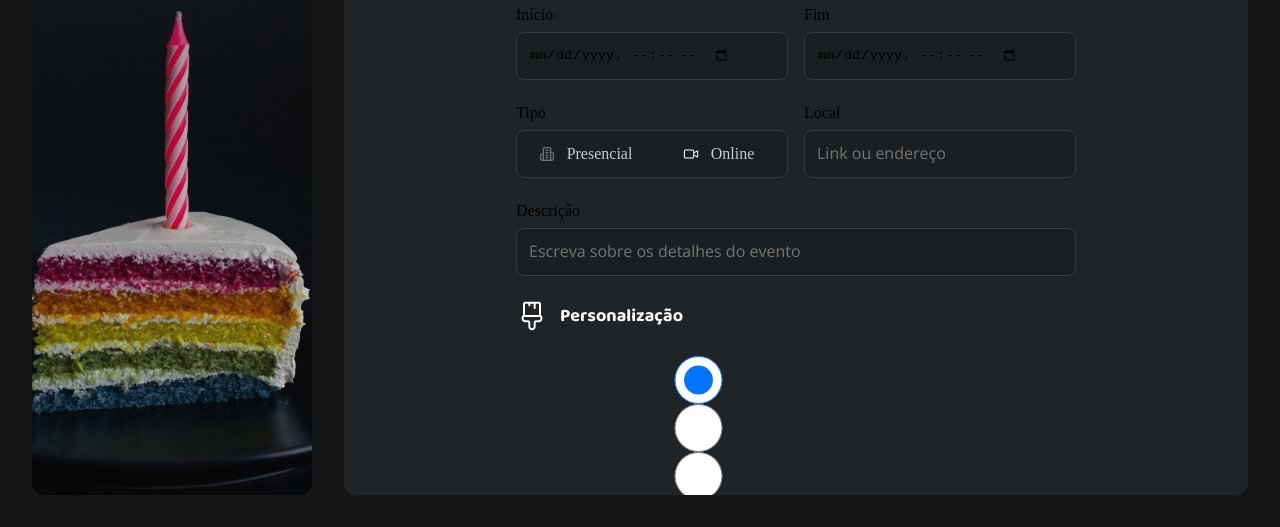
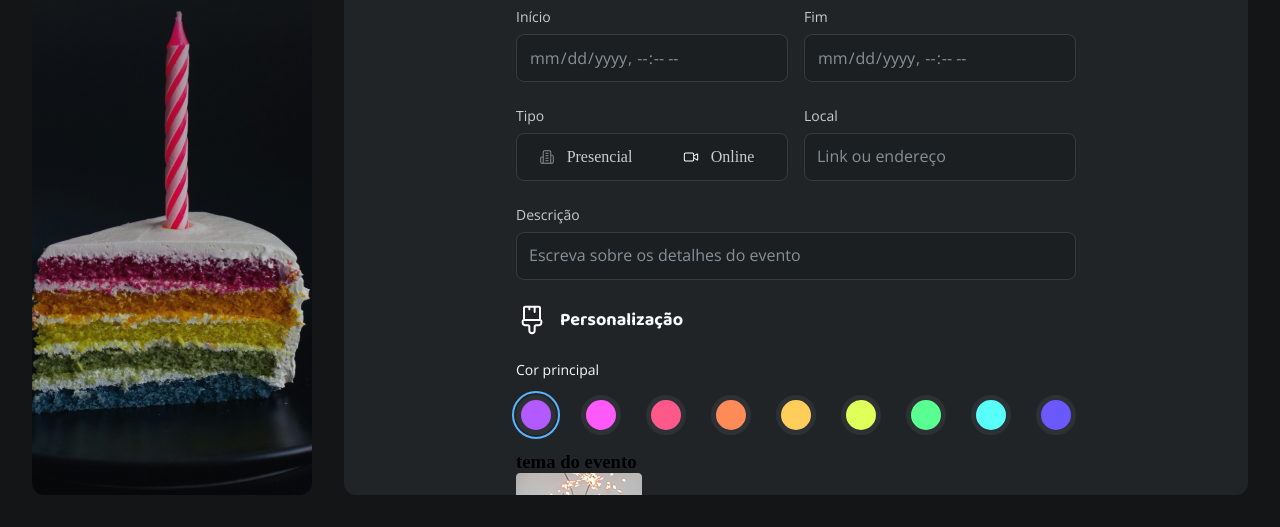
Before and after one commit to cAlbertoRodrigues/invitation-form, a plain HTML site: page index.html in a window 1280 px wide. Shown: the part 273-800 px from the top of the page. Drawn offline with nearby package versions, Linux system fonts and the light colour scheme.

Commit message:
Styling a Custom Fieldset

```diff
--- a/index.html
+++ b/index.html
@@ -34,12 +34,12 @@
                     <div class="row-2">
                         <div class="field">
                         <label for="inicio">Início</label>
-                        <input id="inicio" type="datetime-local" placeholder="DD/MM/AAAA, --:--">
+                        <input id="inicio" type="datetime-local">
                      </div>
 
                         <div class="field">
                         <label for="fim">Fim</label>
-                        <input id="fim" type="datetime-local" placeholder="DD/MM/AAAA, --:--">
+                        <input id="fim" type="datetime-local">
                         </div>
                     </div>
 
@@ -80,44 +80,42 @@
                 <div class="container">
                         <img src="assets/icons/paintbrush.svg" alt="">
                         <span>Personalização</span>
+
                         </div>
 
                 <fieldset>
 
                     <div class="color-btn">
+                        <h3>Cor principal</h3>
+                        <div>
+                            <input type="radio" name="primary" id="c1" checked>
+                            <label for="c1" aria-label="Roxo"></label>
 
-                        <div>
-                            <input type="radio" name="primary" id="c1" value="#60a5fa" checked>
-                            <label for="c1" style="--swatch:#60a5fa" aria-label="Azul claro"></label>
+                            <input type="radio" name="primary" id="c2">
+                            <label for="c2" aria-label="Fúcsia"></label>
 
-                            <input type="radio" name="primary" id="c2" value="#6366f1">
-                            <label for="c2" style="--swatch:#6366f1" aria-label="Índigo"></label>
+                            <input type="radio" name="primary" id="c3">
+                            <label for="c3" aria-label="Rosa"></label>
 
-                            <input type="radio" name="primary" id="c3" value="#a855f7">
-                            <label for="c3" style="--swatch:#a855f7" aria-label="Roxo"></label>
+                            <input type="radio" name="primary" id="c4">
+                            <label for="c4" aria-label="Laranja"></label>
 
-                            <input type="radio" name="primary" id="c4" value="#ec4899">
-                            <label for="c4" style="--swatch:#ec4899" aria-label="Magenta"></label>
+                            <input type="radio" name="primary" id="c5">
+                            <label for="c5" aria-label="Amarelo"></label>
 
-                            <input type="radio" name="primary" id="c5" value="#f43f5e">
-                            <label for="c5" style="--swatch:#f43f5e" aria-label="Vermelho"></label>
+                            <input type="radio" name="primary" id="c6">
+                            <label for="c6" aria-label="Lima"></label>
 
-                            <input type="radio" name="primary" id="c6" value="#f97316">
-                            <label for="c6" style="--swatch:#f97316" aria-label="Laranja"></label>
+                            <input type="radio" name="primary" id="c7">
+                            <label for="c7" aria-label="Verde"></label>
 
-                            <input type="radio" name="primary" id="c7" value="#fbbf24">
-                            <label for="c7" style="--swatch:#fbbf24" aria-label="Amarelo"></label>
+                            <input type="radio" name="primary" id="c8">
+                            <label for="c8" aria-label="Ciano"></label>
 
-                            <input type="radio" name="primary" id="c8" value="#a3e635">
-                            <label for="c8" style="--swatch:#a3e635" aria-label="Lima"></label>
-
-                            <input type="radio" name="primary" id="c9" value="#34d399">
-                            <label for="c9" style="--swatch:#34d399" aria-label="Verde"></label>
-
-                            <input type="radio" name="primary" id="c10" value="#22d3ee">
-                            <label for="c10" style="--swatch:#22d3ee" aria-label="Ciano"></label>
+                            <input type="radio" name="primary" id="c9">
+                            <label for="c9" aria-label="Navy"></label>
                         </div>
-                    </div>
+                        </div>
 
                     <div>
                         <h3>tema do evento</h3>
--- a/styles/fields/buttons.css
+++ b/styles/fields/buttons.css
@@ -1,3 +1,61 @@
-button {
-    color: var(--input-base);
+.color-btn {
+  position: relative;
+
+  & h3 {
+    font: var(--body-sm);
+    color: var(--text-heading);
+    margin-bottom: 16px;
+  }
+
+  & > div {
+    display: flex;
+    flex-wrap: wrap;
+    justify-content: space-between;
+    gap: 8px;
+    padding: 0;
+  }
+
+
+  & input[type="radio"] {
+    position: absolute;
+    opacity: 0;
+    pointer-events: none;
+    margin: 0;
+    inline-size: 1px;
+    block-size: 1px;
+  }
+
+
+  & label {
+    inline-size: 40px;
+    block-size: 40px;
+    border-radius: 50%;
+    box-sizing: border-box;
+    background: var(--shape-background);
+    border: 5px solid var(--shape-button);
+    cursor: pointer;
+    position: relative;
+    display: inline-block;
+    transition: transform .12s ease;
+  }
+
+  & input[type="radio"]:checked + label {
+    outline: 2px solid var(--brand-light);
+    outline-offset: 2px;
+  }
+  & input[type="radio"]:focus + label {
+    box-shadow: 0 0 0 2px var(--brand-light);
+  }
+  & label:hover { transform: scale(1.03); }
+
+
+  & #c1 + label { background: var(--purple); }
+  & #c2 + label { background: var(--fuschia); }
+  & #c3 + label { background: var(--pink); }
+  & #c4 + label { background: var(--orange); }
+  & #c5 + label { background: var(--yellow); }
+  & #c6 + label { background: var(--lime); }
+  & #c7 + label { background: var(--green); }
+  & #c8 + label { background: var(--cyan); }
+  & #c9 + label { background: var(--navy); }
 }
--- a/styles/fields/input.css
+++ b/styles/fields/input.css
@@ -1,8 +1,6 @@
 input {
     box-sizing: border-box;
-    display: flex;
-    flex-direction: row;
-    align-items: center;
+    display: block;
 
     width: 365px;
     height: 48px;
@@ -21,8 +19,14 @@ input {
 
 input::placeholder {
         font: var(--body-md);
+        color: var(--input-placeholder);
         display: flex;
     }
+
+input[type="datetime-local"]::-webkit-datetime-edit {
+    font: var(--body-md);
+    color: var(--input-placeholder);
+}
 
 input:focus {
     border: 1px solid var(--brand-light);
@@ -66,6 +70,7 @@ input:focus {
         color: var(--text-body);
 }
 
+
     & input[type="radio"] {
         display: none;
 
@@ -90,3 +95,21 @@ input:focus {
   }
 
 }
+
+input[type="datetime-local"] {
+  padding-right: 32px;
+  position: relative;
+}
+
+input[type="datetime-local"]::-webkit-calendar-picker-indicator {
+  opacity: 0;
+  display: block;
+  cursor: pointer;
+
+}
+
+input[type="date"],
+input[type="datetime-local"],
+input[type="time"] {
+    -moz-appearance: textfield;
+}
--- a/styles/form.css
+++ b/styles/form.css
@@ -29,6 +29,16 @@ section {
   display: flex;
   flex-direction: column;
   gap: 24px;
+
+  & label {
+    font: var(--body-sm);
+    color: var(--text-body);
+  }
+
+  & placeholder {
+    font: var(--body-md);
+    color: var(--input-placeholder);
+  }
 }
 
 fieldset {
```
